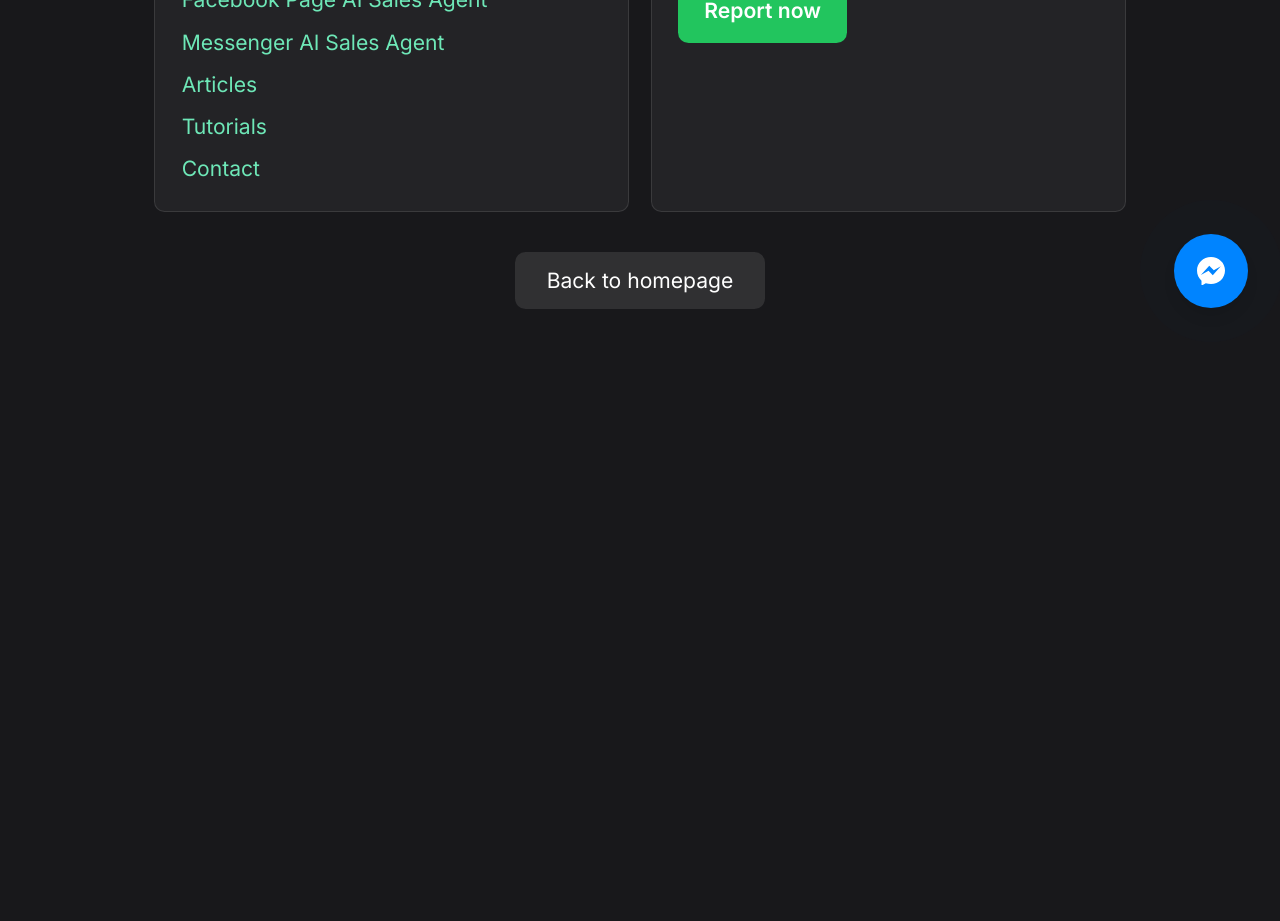
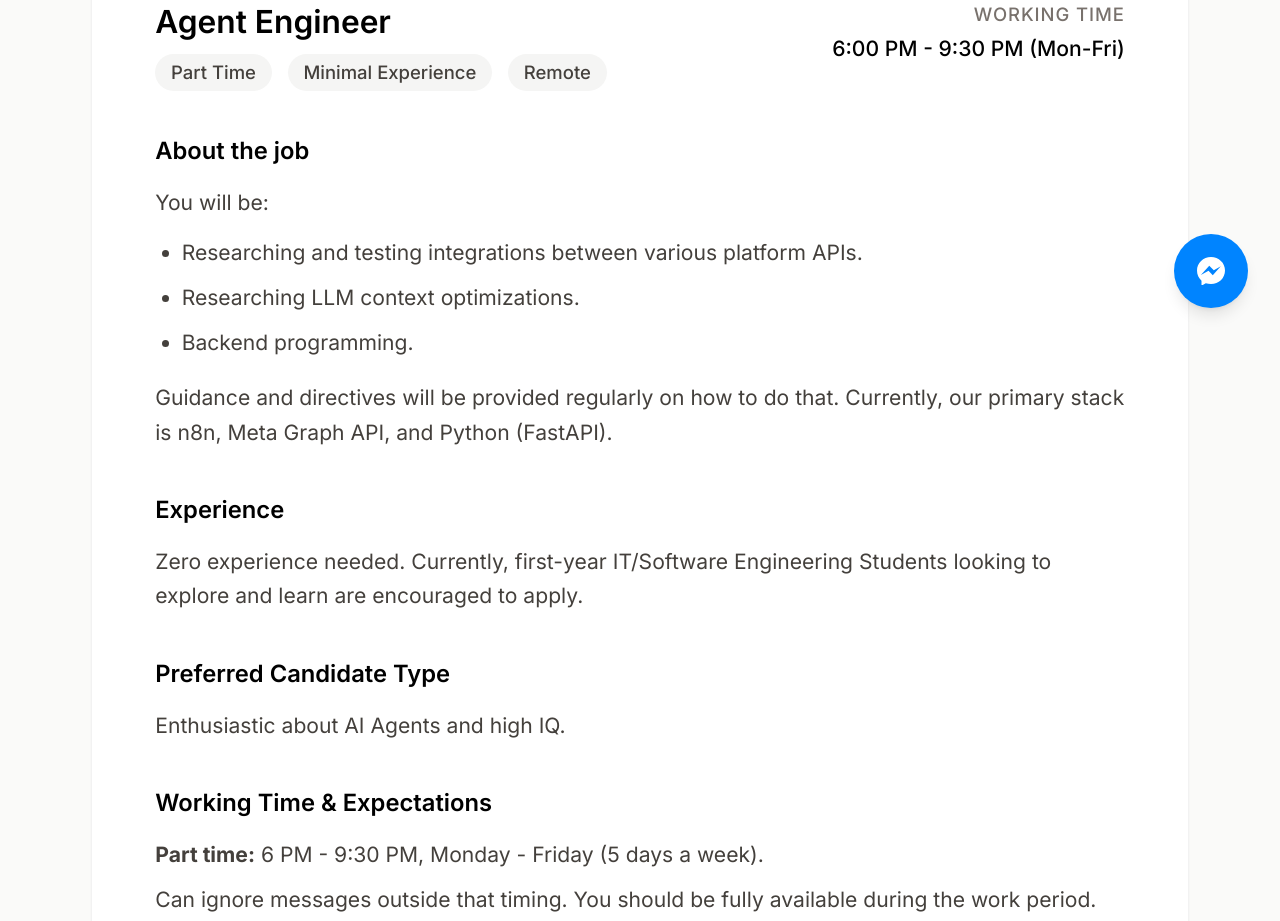
Before and after one commit to sehenagautam/sajedar-product-research, a Next.js app: page /career in a window 1280 px wide. Before the commit this address had no page. Shown: the part 460-1381 px from the top of the page. Before the commit the page ends 884 px from the top, so only its background shows below. Built offline with nearby package versions, Linux system fonts and the light colour scheme.

Commit message:
Add Career page and Agent Engineer position

```diff
--- /dev/null
+++ b/src/app/career/page.tsx
@@ -0,0 +1,107 @@
+'use client';
+
+import Header from '../../components/Header';
+import { Footer } from '../../components/sections';
+
+export default function CareerPage() {
+    return (
+        <div className="min-h-screen w-full bg-[#fafaf9] text-[#44403c] flex flex-col font-sans relative overflow-x-hidden">
+            {/* Header */}
+            <Header />
+
+            {/* Main Content */}
+            <main className="flex-grow pt-32 pb-24 px-4 sm:px-6 lg:px-8 max-w-4xl mx-auto w-full">
+                <div className="bg-white rounded-2xl shadow-sm border border-black/5 p-8 md:p-12">
+                    <div className="mb-10 text-center md:text-left">
+                        <h1 className="text-4xl md:text-5xl font-serif text-black mb-4 tracking-tight">Careers at Sajedar</h1>
+                        <p className="text-lg text-[#57534e]">Join us in building the future of AI sales agents.</p>
+                    </div>
+
+                    <div className="border-t border-black/10 pt-10">
+                        <div className="flex flex-col md:flex-row md:items-start md:justify-between mb-8">
+                            <div>
+                                <h2 className="text-2xl font-semibold text-black mb-2">Agent Engineer</h2>
+                                <div className="flex flex-wrap gap-3 text-sm font-medium">
+                                    <span className="bg-[#f5f5f4] px-3 py-1 rounded-full text-[#44403c]">Part Time</span>
+                                    <span className="bg-[#f5f5f4] px-3 py-1 rounded-full text-[#44403c]">Minimal Experience</span>
+                                    <span className="bg-[#f5f5f4] px-3 py-1 rounded-full text-[#44403c]">Remote</span>
+                                </div>
+                            </div>
+                            <div className="mt-4 md:mt-0 text-left md:text-right">
+                                <p className="text-sm font-medium text-[#78716c] uppercase tracking-wider mb-1">Working Time</p>
+                                <p className="text-black font-medium">6:00 PM - 9:30 PM (Mon-Fri)</p>
+                            </div>
+                        </div>
+
+                        <div className="space-y-8 text-[#44403c] leading-relaxed">
+                            <section>
+                                <h3 className="text-lg font-semibold text-black mb-3">About the job</h3>
+                                <p className="mb-3">You will be:</p>
+                                <ul className="list-disc pl-5 space-y-2 mb-4">
+                                    <li>Researching and testing integrations between various platform APIs.</li>
+                                    <li>Researching LLM context optimizations.</li>
+                                    <li>Backend programming.</li>
+                                </ul>
+                                <p>
+                                    Guidance and directives will be provided regularly on how to do that. Currently, our primary stack is n8n, Meta Graph API, and Python (FastAPI).
+                                </p>
+                            </section>
+
+                            <section>
+                                <h3 className="text-lg font-semibold text-black mb-3">Experience</h3>
+                                <p>
+                                    Zero experience needed. Currently, first-year IT/Software Engineering Students looking to explore and learn are encouraged to apply.
+                                </p>
+                            </section>
+
+                            <section>
+                                <h3 className="text-lg font-semibold text-black mb-3">Preferred Candidate Type</h3>
+                                <p>Enthusiastic about AI Agents and high IQ.</p>
+                            </section>
+
+                            <section>
+                                <h3 className="text-lg font-semibold text-black mb-3">Working Time & Expectations</h3>
+                                <p className="mb-2"><strong>Part time:</strong> 6 PM - 9:30 PM, Monday - Friday (5 days a week).</p>
+                                <p>
+                                    Can ignore messages outside that timing. You should be fully available during the work period.
+                                </p>
+                            </section>
+
+                            <section>
+                                <h3 className="text-lg font-semibold text-black mb-3">Compensation</h3>
+                                <p>Minimal. Only fitting for entry-level. Weekly settlement.</p>
+                            </section>
+
+                            <section>
+                                <h3 className="text-lg font-semibold text-black mb-3">Other Requirements</h3>
+                                <p>Outside of your college, you should have no involvement in work outside this.</p>
+                            </section>
+
+                            <section>
+                                <h3 className="text-lg font-semibold text-black mb-3">Other Benefits</h3>
+                                <p>Premium AI tools such as Codex, Supergrok, etc. to supercharge your productivity.</p>
+                            </section>
+                        </div>
+
+                        <div className="mt-12 bg-black text-white p-8 rounded-xl text-center">
+                            <h3 className="text-xl font-semibold mb-3">How to Apply</h3>
+                            <p className="mb-6 text-gray-300">
+                                Are you ready to build incredible AI agents? We want to hear from you.
+                            </p>
+                            <a
+                                href="mailto:info@sajedar.com"
+                                className="inline-block bg-white text-black font-semibold px-8 py-3 rounded-full hover:bg-gray-100 transition-colors duration-200"
+                            >
+                                Apply Now via Email
+                            </a>
+                            <p className="mt-4 text-sm text-gray-400">Send your application to info@sajedar.com</p>
+                        </div>
+                    </div>
+                </div>
+            </main>
+
+            {/* Footer */}
+            <Footer />
+        </div>
+    );
+}
--- a/src/components/sections/Footer.tsx
+++ b/src/components/sections/Footer.tsx
@@ -23,6 +23,12 @@
         >
           Resources
         </Link>
+        <Link
+          href="/career"
+          className="px-6 py-2 rounded-full border border-stone-300 hover:bg-stone-200 transition-colors text-[#292524] font-medium"
+        >
+          Careers
+        </Link>
       </div>
 
       {/* Brand Section - Centered */}
```
